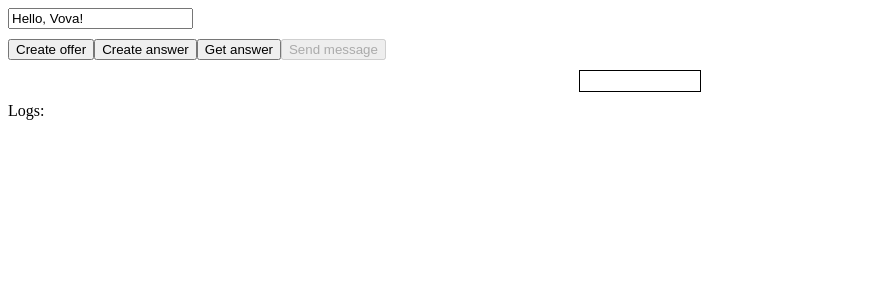
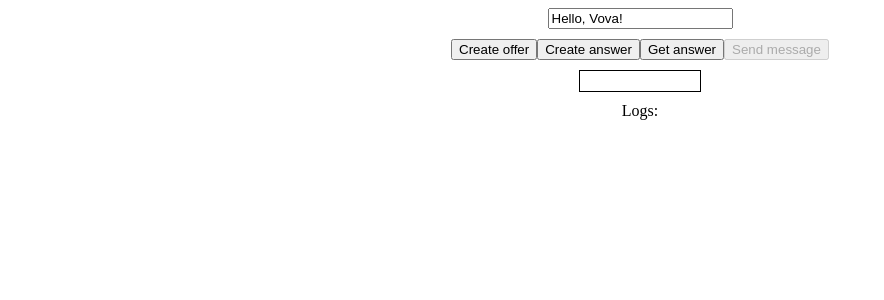
Before and after one commit to DenisSvistoplasov/P2P_test, a React (Create React App) app: page / in a window 1280 px wide. Shown: the top 300 px of the page, without its empty margins (0-884 px from the left). Built offline with nearby package versions, Linux system fonts and the light colour scheme.

Commit message:
add style

```diff
--- a/src/App.tsx
+++ b/src/App.tsx
@@ -1,7 +1,6 @@
 import { useState, useRef } from "react";
 import { P2P } from "./api/p2p";
 import { Server } from "./api/server";
-// import "./styles.css";
 
 export default function App() {
   const [value, setValue] = useState("Hello, Vova!");
@@ -81,7 +80,7 @@ export default function App() {
   };
 
   return (
-    <div className="App">
+    <div className="App" style={{textAlign: 'center'}}>
       <input
         style={{ marginBottom: 10 }}
         type="text"
--- a/src/styles.css
+++ /dev/null
@@ -1,4 +0,0 @@
-.App {
-  font-family: sans-serif;
-  text-align: center;
-}
```
